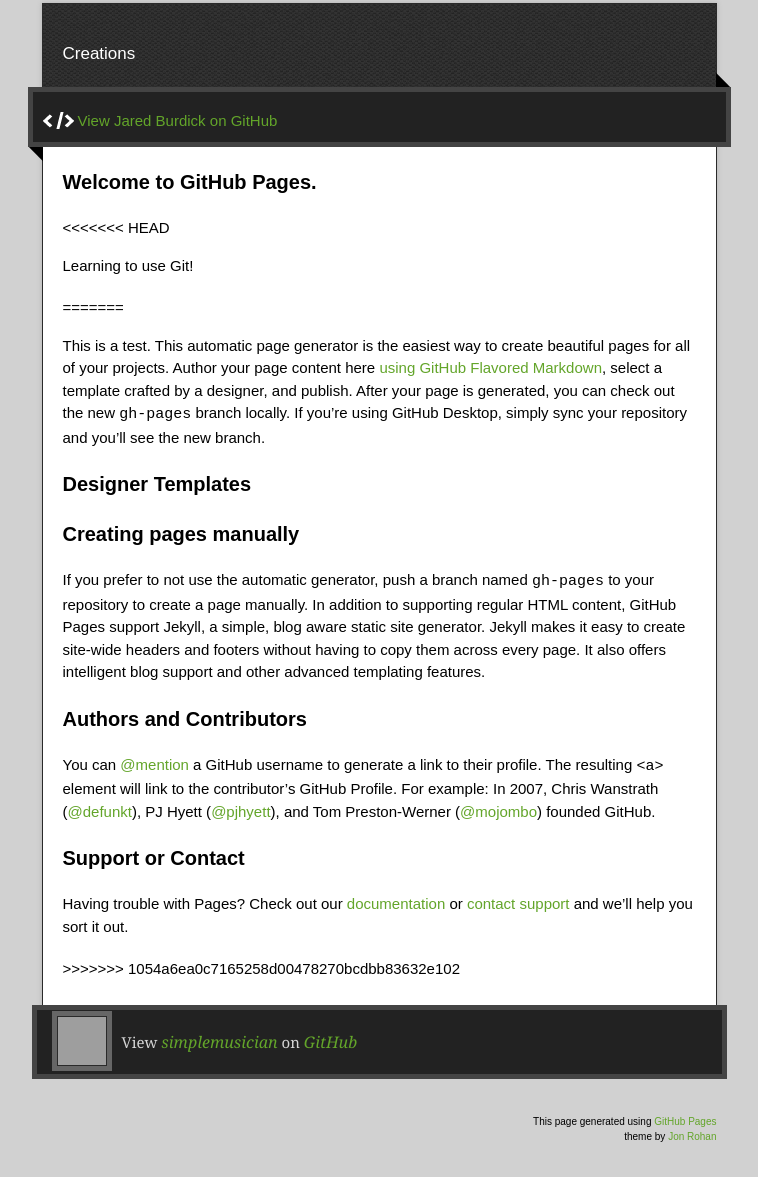
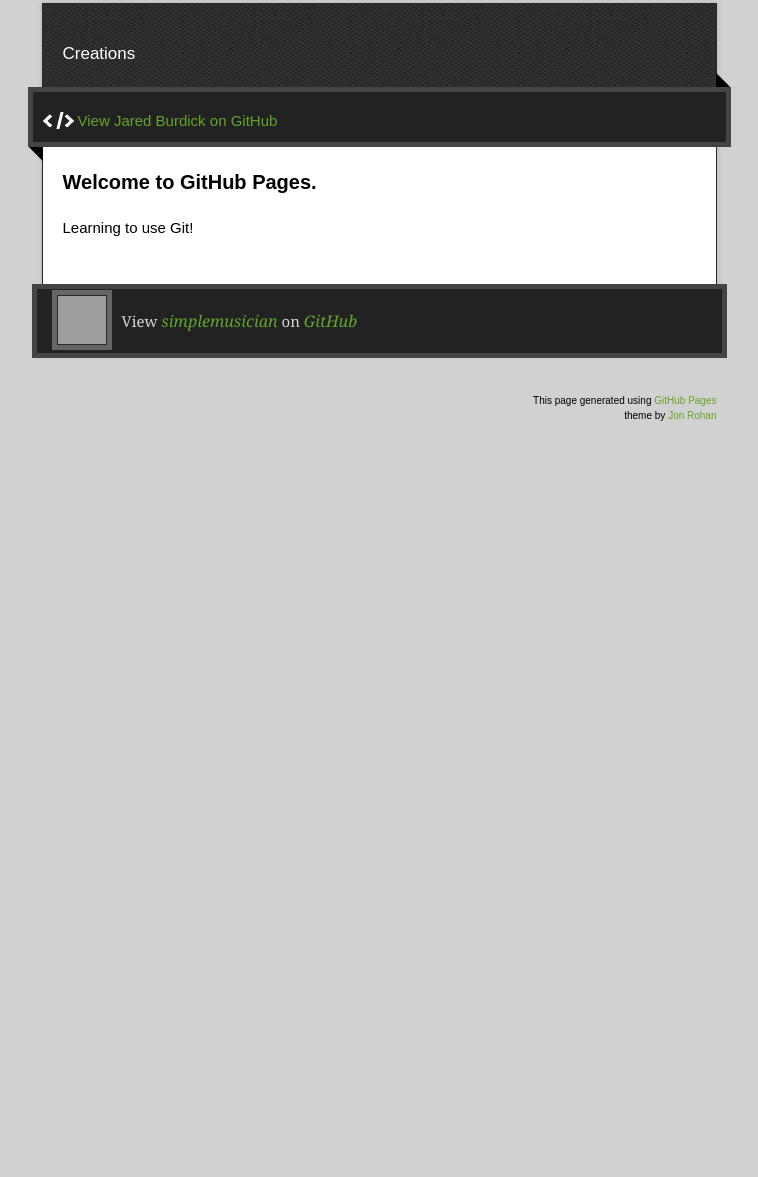
Before and after one commit to simplemusician/simplemusician.github.io, a plain HTML site: page index.html in a window 1280 px wide. Shown: the part 127-1304 px from the top of the page, without its empty margins (261-1019 px from the left). After the commit the page ends 800 px from the top, so only its background shows below. Drawn offline with nearby package versions, Linux system fonts and the light colour scheme; grey boxes are pictures that could not be loaded.

Commit message:
updated index.html

```diff
--- a/index.html
+++ b/index.html
@@ -37,29 +37,9 @@
           <h3>
 <a id="welcome-to-github-pages" class="anchor" href="#welcome-to-github-pages" aria-hidden="true"><span aria-hidden="true" class="octicon octicon-link"></span></a>Welcome to GitHub Pages.</h3>
 
-<<<<<<< HEAD
+
 <p>Learning to use Git!</p>
-=======
-<p>This is a test. This automatic page generator is the easiest way to create beautiful pages for all of your projects. Author your page content here <a href="https://guides.github.com/features/mastering-markdown/">using GitHub Flavored Markdown</a>, select a template crafted by a designer, and publish. After your page is generated, you can check out the new <code>gh-pages</code> branch locally. If you’re using GitHub Desktop, simply sync your repository and you’ll see the new branch.</p>
 
-<h3>
-<a id="designer-templates" class="anchor" href="#designer-templates" aria-hidden="true"><span aria-hidden="true" class="octicon octicon-link"></span></a>Designer Templates</h3>
-
-<h3>
-<a id="creating-pages-manually" class="anchor" href="#creating-pages-manually" aria-hidden="true"><span aria-hidden="true" class="octicon octicon-link"></span></a>Creating pages manually</h3>
-
-<p>If you prefer to not use the automatic generator, push a branch named <code>gh-pages</code> to your repository to create a page manually. In addition to supporting regular HTML content, GitHub Pages support Jekyll, a simple, blog aware static site generator. Jekyll makes it easy to create site-wide headers and footers without having to copy them across every page. It also offers intelligent blog support and other advanced templating features.</p>
-
-<h3>
-<a id="authors-and-contributors" class="anchor" href="#authors-and-contributors" aria-hidden="true"><span aria-hidden="true" class="octicon octicon-link"></span></a>Authors and Contributors</h3>
-
-<p>You can <a href="https://help.github.com/articles/basic-writing-and-formatting-syntax/#mentioning-users-and-teams" class="user-mention">@mention</a> a GitHub username to generate a link to their profile. The resulting <code>&lt;a&gt;</code> element will link to the contributor’s GitHub Profile. For example: In 2007, Chris Wanstrath (<a href="https://github.com/defunkt" class="user-mention">@defunkt</a>), PJ Hyett (<a href="https://github.com/pjhyett" class="user-mention">@pjhyett</a>), and Tom Preston-Werner (<a href="https://github.com/mojombo" class="user-mention">@mojombo</a>) founded GitHub.</p>
-
-<h3>
-<a id="support-or-contact" class="anchor" href="#support-or-contact" aria-hidden="true"><span aria-hidden="true" class="octicon octicon-link"></span></a>Support or Contact</h3>
-
-<p>Having trouble with Pages? Check out our <a href="https://help.github.com/pages">documentation</a> or <a href="https://github.com/contact">contact support</a> and we’ll help you sort it out.</p>
->>>>>>> 1054a6ea0c7165258d00478270bcdbb83632e102
         </article>
       </div>
     </div>
```
